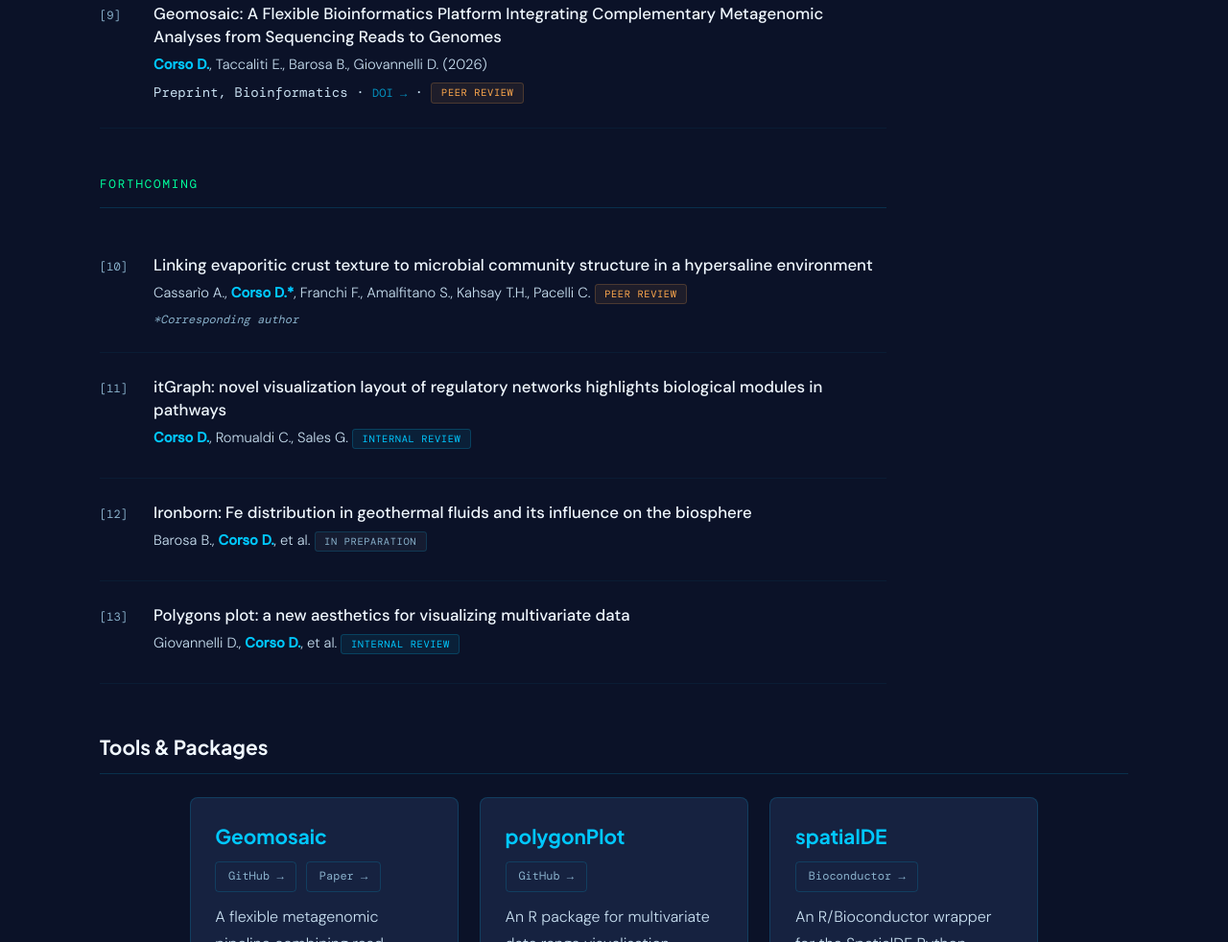
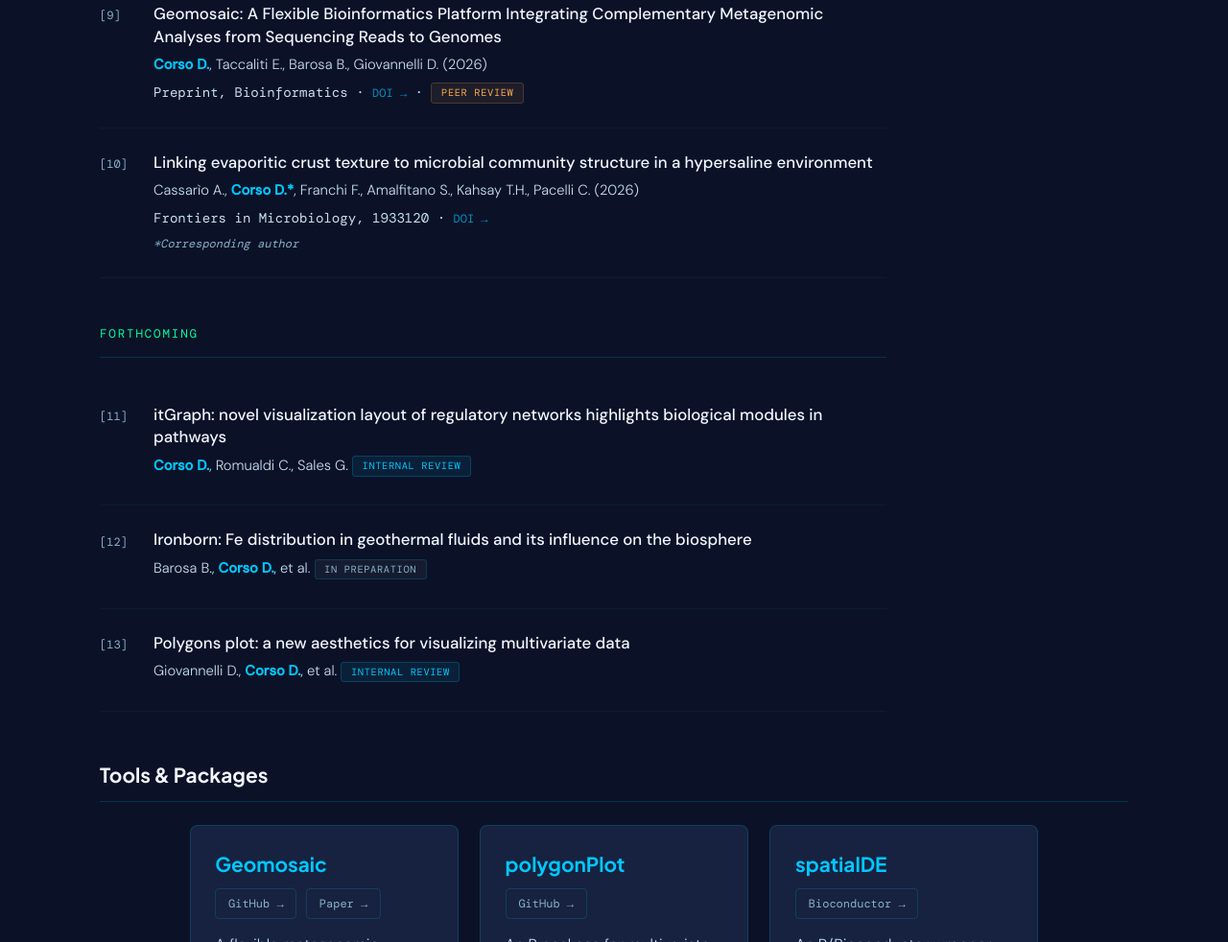
Before and after one commit to davidecrs/davidecrs.github.io, a plain HTML site: page index.html in a window 1280 px wide. Shown: the part 3833-4815 px from the top of the page at 96% size. Drawn offline with nearby package versions, Linux system fonts and the light colour scheme; a web font is replaced by a local one.

Commit message:
Publish evaporitic crust paper

```diff
--- a/index.html
+++ b/index.html
@@ -1986,19 +1986,20 @@
         <div class="pub-journal">Preprint, Bioinformatics · <a href="https://doi.org/10.64898/2026.09.05.749574" class="pub-doi" target="_blank">DOI →</a> · <span class="conf-badge pending" data-i18n="output.peerReview">Peer Review</span></div>
       </div>
     </div>
-  </div>
-
-  <div class="pub-section" style="margin-top: 2.5rem;">
-    <div class="pub-section-title" data-i18n="output.forthcoming">Forthcoming</div>
 
     <div class="pub-item">
       <div class="pub-number">[10]</div>
       <div class="pub-content">
         <div class="pub-title">Linking evaporitic crust texture to microbial community structure in a hypersaline environment</div>
-        <div class="pub-authors">Cassarìo A., <strong>Corso D.*</strong>, Franchi F., Amalfitano S., Kahsay T.H., Pacelli C. <span class="conf-badge pending" data-i18n="output.peerReview">Peer Review</span></div>
+        <div class="pub-authors">Cassarìo A., <strong>Corso D.*</strong>, Franchi F., Amalfitano S., Kahsay T.H., Pacelli C. (2026)</div>
+        <div class="pub-journal">Frontiers in Microbiology, 1933120 · <a href="https://doi.org/10.3389/fmicb.2026.1933120" class="pub-doi" target="_blank">DOI →</a></div>
         <div class="pub-note" data-i18n="output.correspondingNote">*Corresponding author</div>
       </div>
     </div>
+  </div>
+
+  <div class="pub-section" style="margin-top: 2.5rem;">
+    <div class="pub-section-title" data-i18n="output.forthcoming">Forthcoming</div>
 
     <div class="pub-item">
       <div class="pub-number">[11]</div>
```
